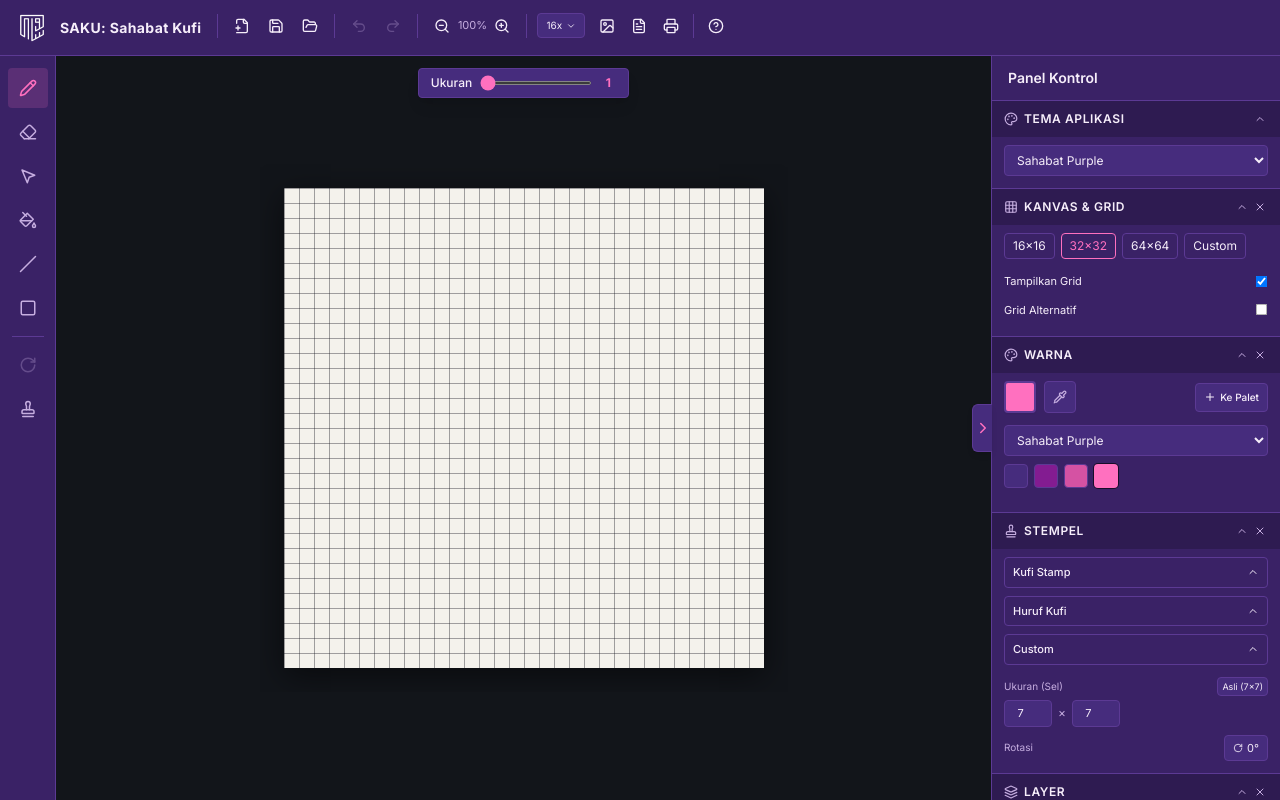
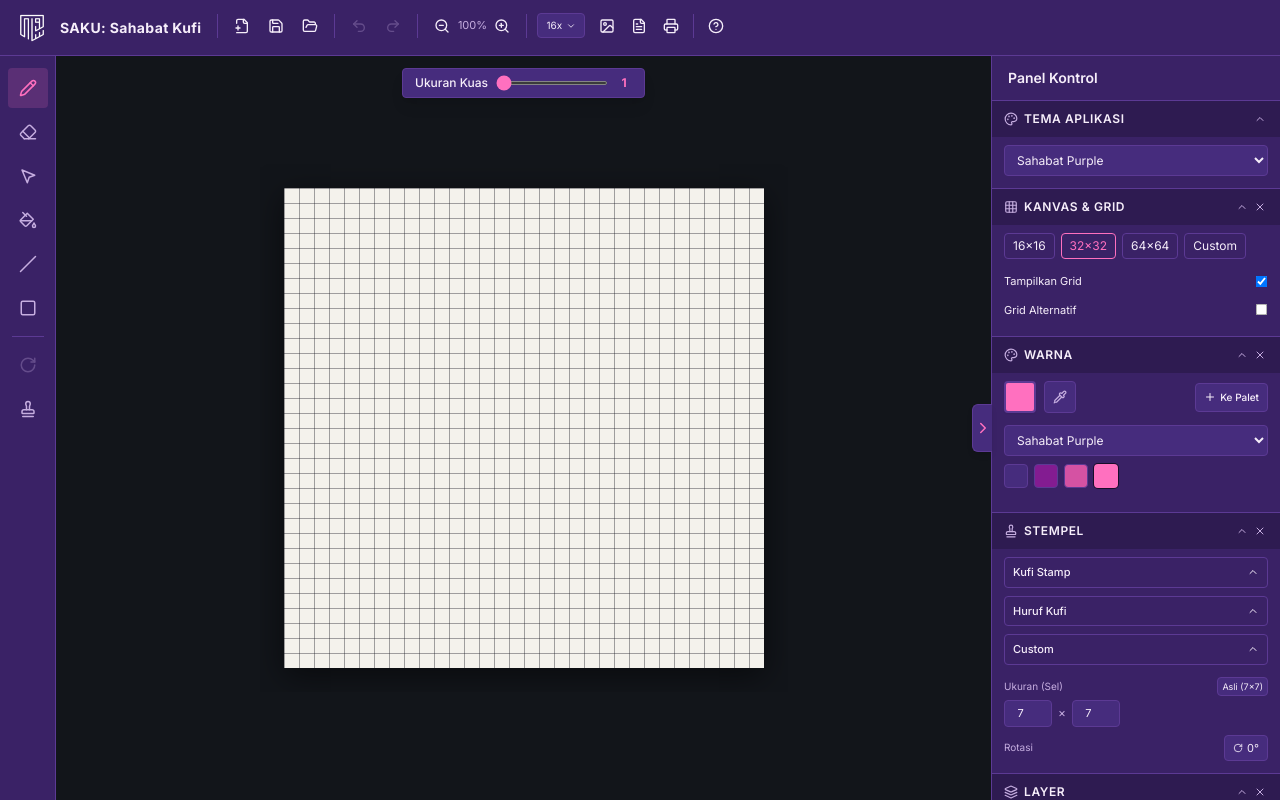
Before and after one commit to 4kashiro/saku, a React (Vite) app: page / in a window 1280 px wide. Built offline with nearby package versions, Linux system fonts and the light colour scheme.

Commit message:
Update App.jsx

```diff
--- a/src/App.jsx
+++ b/src/App.jsx
@@ -955,22 +955,22 @@ export default function SahabatKuApp() {
               <button className="flex items-center gap-1 text-[10px] md:text-xs px-2 py-1 rounded" style={{ background: "rgba(209,73,91,0.15)", color: C.danger }} onClick={deleteActive}><Trash2 size={13} /> Hapus</button>
               <button className="p-1 rounded" style={{ color: C.muted }} onClick={() => { setSelection(null); setSelectedStampId(null); }}><X size={14} /></button>
             </div>
+          ) : (activeTool === "pencil" || activeTool === "eraser") ? (
+            <div className="absolute top-3 flex items-center gap-2 px-3 py-1.5 rounded shadow-lg z-10" style={{ background: C.panelAlt, border: `1px solid ${C.line}` }}>
+              <span className="text-[10px] md:text-xs font-medium" style={{ color: C.text }}>Ukuran Kuas</span>
+              <input
+                 type="range" min={1} max={10} step={1} value={brushSize}
+                 onChange={(e) => setBrushSize(Number(e.target.value))}
+                 className="w-20 md:w-28 h-1"
+              />
+              <span className="text-[10px] md:text-xs w-4 text-center font-bold" style={{ color: C.gold }}>{brushSize}</span>
+            </div>
           ) : activeTool === "rect" ? (
             <div className="absolute top-3 flex items-center gap-2 px-2 py-1.5 rounded shadow-lg z-10" style={{ background: C.panelAlt, border: `1px solid ${C.line}` }}>
               <span className="text-[10px] md:text-xs" style={{ color: C.text }}>Kotak</span>
               <button onClick={() => setRectFilled((f) => !f)} className="flex items-center gap-1 text-[10px] md:text-xs px-2 py-1 rounded" style={{ background: rectFilled ? C.goldSoft : "transparent", color: rectFilled ? C.gold : C.text, border: `1px solid ${C.line}` }}>
                 <Square size={13} /> {rectFilled ? "Terisi" : "Garis Tepi"}
               </button>
-            </div>
-          ) : (activeTool === "pencil" || activeTool === "eraser") ? (
-            <div className="absolute top-3 flex items-center gap-2 px-3 py-1.5 rounded shadow-lg z-10" style={{ background: C.panelAlt, border: `1px solid ${C.line}` }}>
-              <span className="text-[10px] md:text-xs font-medium" style={{ color: C.text }}>Ukuran</span>
-              <input
-                 type="range" min={1} max={10} step={1} value={brushSize}
-                 onChange={(e) => setBrushSize(Number(e.target.value))}
-                 className="w-20 md:w-28 h-1"
-              />
-              <span className="text-[10px] md:text-xs w-4 text-center font-bold" style={{ color: C.gold }}>{brushSize}</span>
             </div>
           ) : null}
 
```
